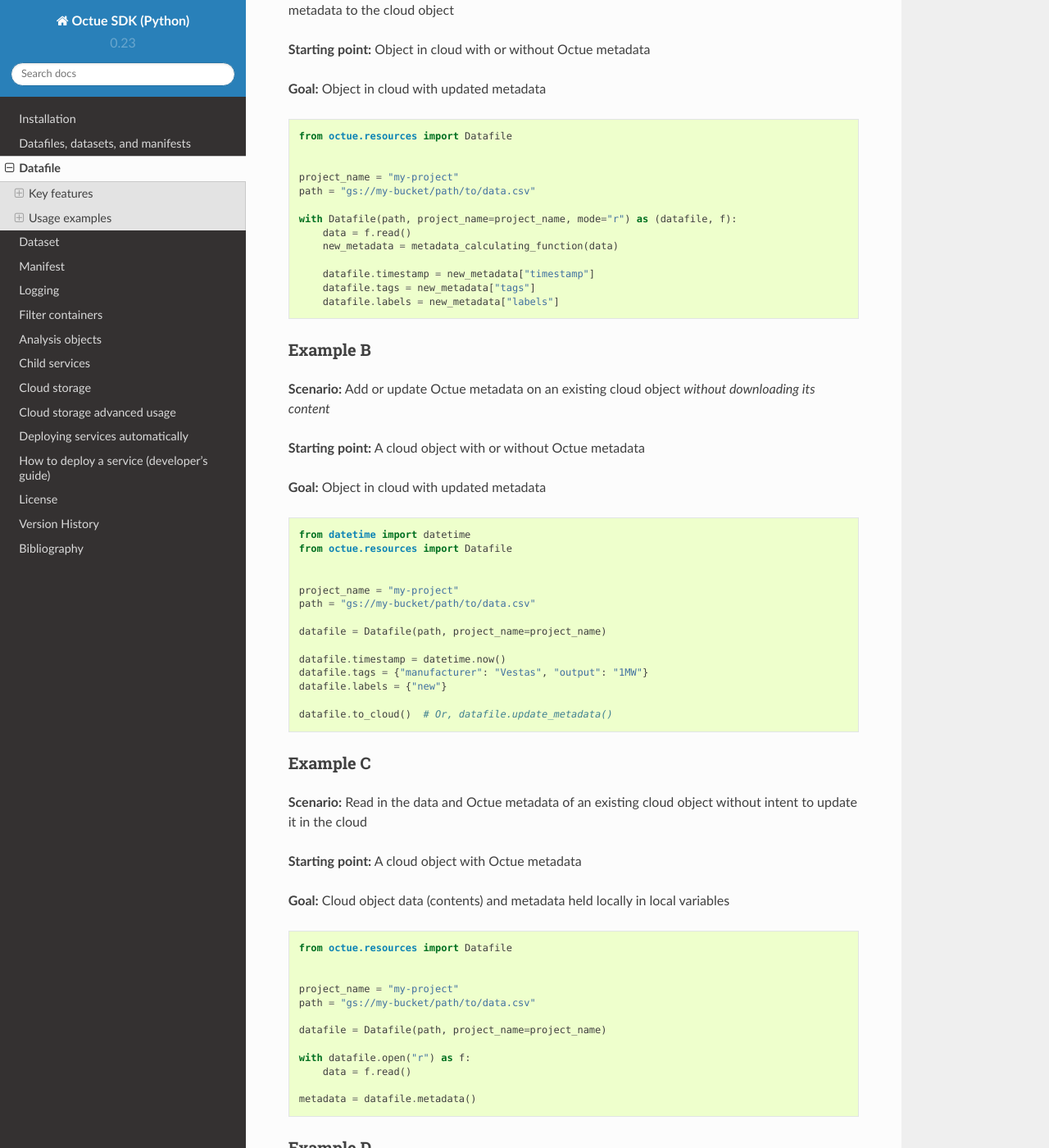
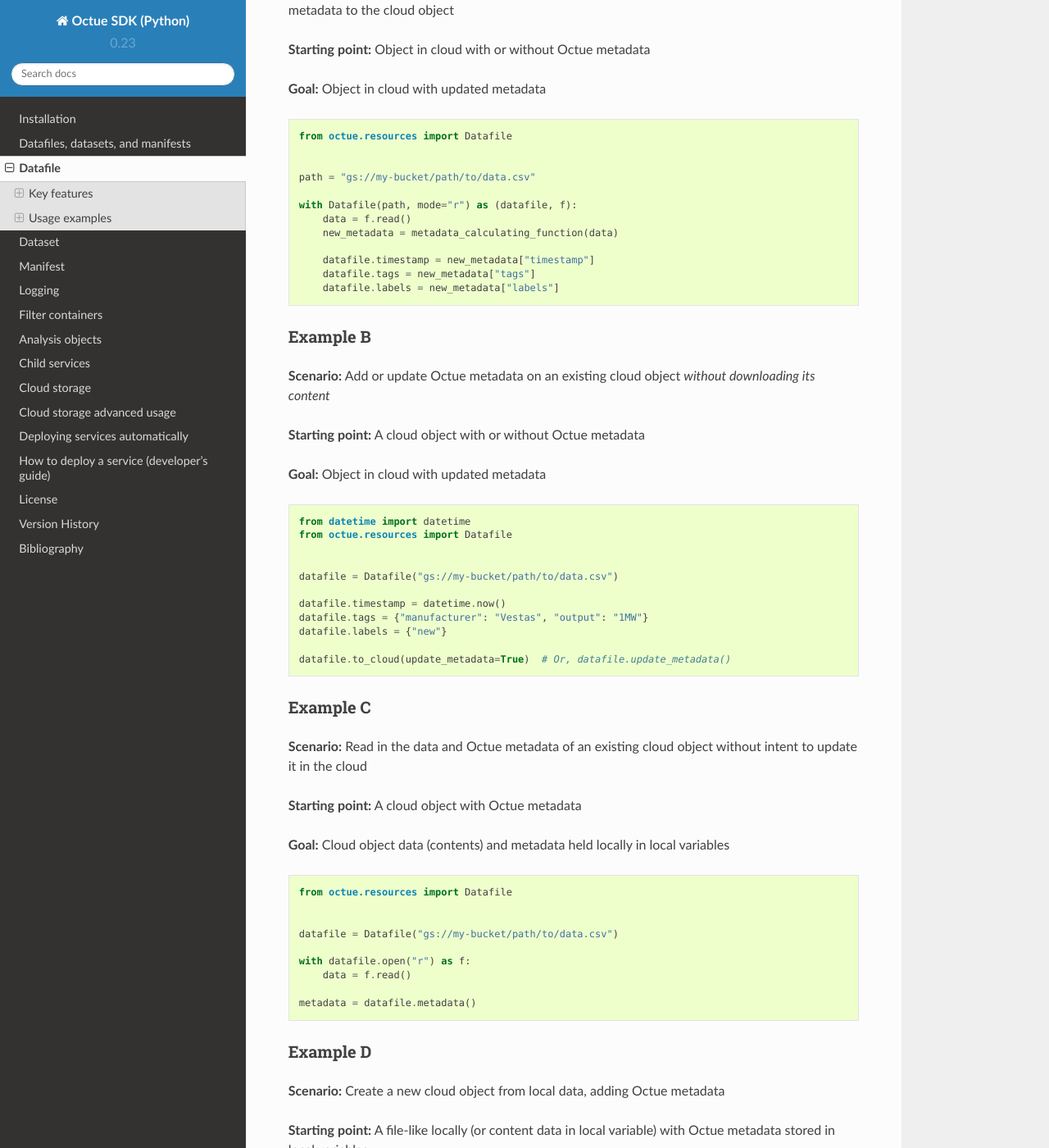
Before and after one commit to octue/octue-sdk-python, a Sphinx documentation site: the page built from docs/source/datafile.rst, in a window 1280 px wide and 1400 px high, scrolled down 4188 px. Shown: the whole window at 82% size. Built offline with Sphinx 7.4.7 and the Read the Docs theme 2.0.0, drawn with Linux system fonts in a browser that asks for light colours; some of the changed text lies outside the part shown.

Commit message:
DOC: Update datafile usage examples

```diff
--- a/docs/source/datafile.rst
+++ b/docs/source/datafile.rst
@@ -201,10 +201,9 @@ Example A
     from octue.resources import Datafile
 
 
-    project_name = "my-project"
     path = "gs://my-bucket/path/to/data.csv"
 
-    with Datafile(path, project_name=project_name, mode="r") as (datafile, f):
+    with Datafile(path, mode="r") as (datafile, f):
         data = f.read()
         new_metadata = metadata_calculating_function(data)
 
@@ -227,16 +226,13 @@ Example B
     from octue.resources import Datafile
 
 
-    project_name = "my-project"
-    path = "gs://my-bucket/path/to/data.csv"
-
-    datafile = Datafile(path, project_name=project_name)
+    datafile = Datafile("gs://my-bucket/path/to/data.csv")
 
     datafile.timestamp = datetime.now()
     datafile.tags = {"manufacturer": "Vestas", "output": "1MW"}
     datafile.labels = {"new"}
 
-    datafile.to_cloud()  # Or, datafile.update_metadata()
+    datafile.to_cloud(update_metadata=True)  # Or, datafile.update_metadata()
 
 
 Example C
@@ -252,10 +248,7 @@ Example C
     from octue.resources import Datafile
 
 
-    project_name = "my-project"
-    path = "gs://my-bucket/path/to/data.csv"
-
-    datafile = Datafile(path, project_name=project_name)
+    datafile = Datafile("gs://my-bucket/path/to/data.csv")
 
     with datafile.open("r") as f:
         data = f.read()
@@ -284,7 +277,7 @@ For creating new data in a new local file:
     with Datafile(path="path/to/local/file.dat", tags=tags, labels=labels, mode="w") as (datafile, f):
         f.write("This is some cleaned data.")
 
-    datafile.to_cloud(project_name="my-project", cloud_path="gs://my-bucket/path/to/data.dat")
+    datafile.to_cloud("gs://my-bucket/path/to/data.dat")
 
 
 For existing data in an existing local file:
@@ -298,4 +291,4 @@ For existing data in an existing local file:
     labels = {"Vestas"}
 
     datafile = Datafile(path="path/to/local/file.dat", tags=tags, labels=labels)
-    datafile.to_cloud(project_name="my-project", cloud_path="gs://my-bucket/path/to/data.dat")
+    datafile.to_cloud("gs://my-bucket/path/to/data.dat")
```
